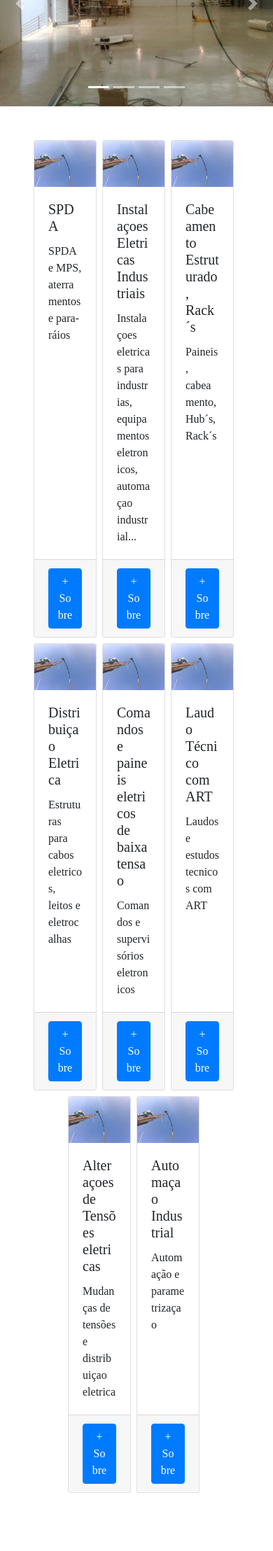
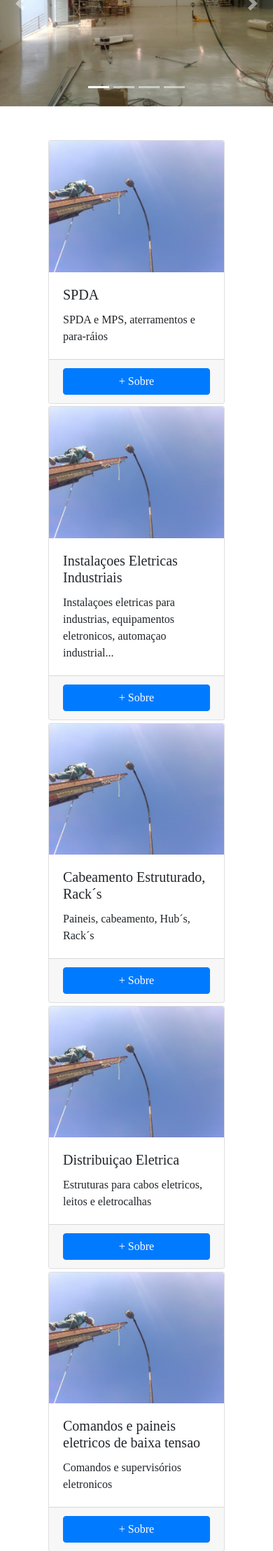
Before and after one commit to SamuelMachadoLima/VideEngenharia, a PHP site: page / in a window 390 px wide. Shown: the part 143-2359 px from the top of the page at 70% size. Run offline with PHP 8.4, Linux system fonts and the light colour scheme; some libraries are stand-ins or nearby versions.

Commit message:
Ajustes Mobile View

```diff
--- a/css/style.css
+++ b/css/style.css
@@ -22,6 +22,8 @@ section#servicosOferecidos a{ text-decoration: none; }
     0% { transform: rotate(0deg); }
     100% { transform: rotate(360deg); }
 }
+
+#cardServicos .card{width: 25%; margin-bottom: 2%; margin-left: 2%;}
 
 section#works img:not(.final){ width: 100%; height: 100%; margin: 0; max-width: 250px; max-height: 200px;}
 section#works img.final{ width: 100%; height: 65vh; margin: 0; margin-top: 10px;}
@@ -86,6 +88,8 @@ ul.social li:nth-child(2) a:hover .fab{ color: #0374b3; }
     .posicoes h2{ text-align: center;}
 
     .cp p{ text-align: center;  margin-top: 8%; padding-bottom: 10px;}
+
+    #cardServicos .card{width: 45%; margin-bottom: 1%; margin-left: 1%;}
 }
 @media screen and (max-width:1040px){
     header.header #carouselPrincipal .carousel-item { height: 50vh; }
@@ -96,4 +100,5 @@ ul.social li:nth-child(2) a:hover .fab{ color: #0374b3; }
 @media screen and (max-width:575px){
     section#servicosOferecidos .imagens img:nth-child(1), section#works img:not(.final), .linha{ display: none;}
     section img{ margin: 0 !important; width: 100% !important; height: auto !important;}
+    #cardServicos .card{width: 70%; margin-bottom: 1%; margin-left: 0;}
 }
--- a/js/modais.js
+++ b/js/modais.js
@@ -44,7 +44,7 @@ conteudo.onreadystatechange = function () {
         let myObj = JSON.parse(this.responseText);
         for (let i = 0; i < myObj.result.length; i++) {
             cardServicos.innerHTML +=
-                `<div class="card w-25 mb-2 mr-2">
+                `<div class="card">
                             <img class="card-img-top" src="../images/Vide1.jpg" alt="Demo - serviço oferecido">
                             <div class="card-body">
                                 <h5 class="card-title">${myObj.result[i].titulo}</h5>
```
